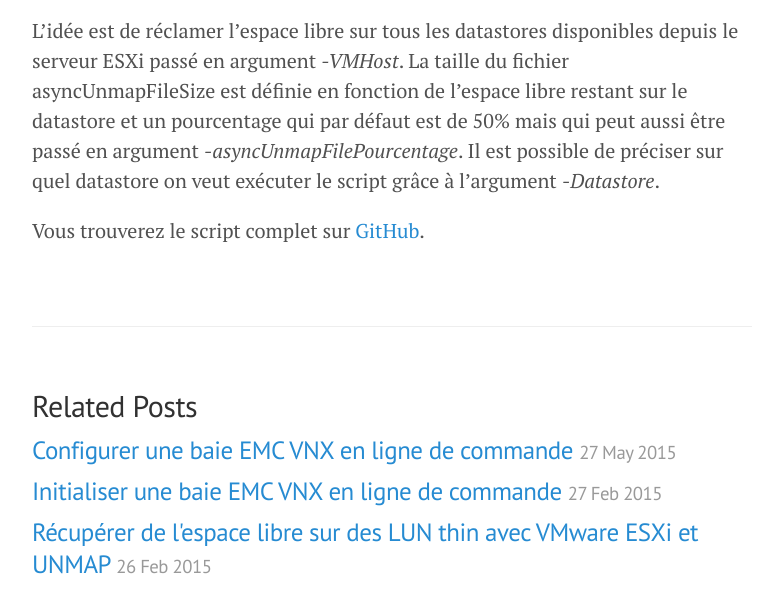
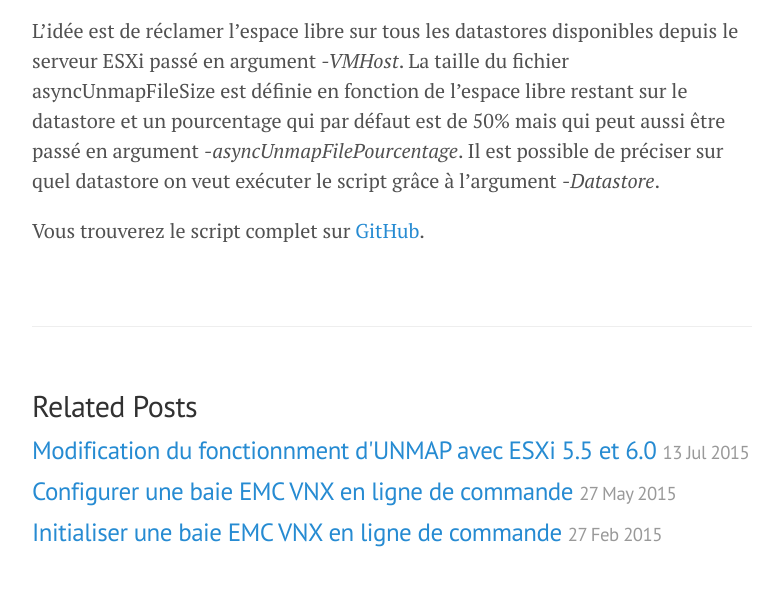
Before and after one commit to equelin/equelin.github.io, a Jekyll site: the page built from _posts/2015-03-26-VMware-ESXi-UNMAP-PowerCLI.md, in a window 1280 px wide, cut to the strip 656-1296 px from the top of the page. Shown: the top 613 px of the strip, without its empty margins (248-1027 px from the left). Built offline with Jekyll 4.4.1, drawn with Linux system fonts in a browser that asks for light colours; nearby versions of some CDN libraries; Markdown is read by kramdown in place of the engine named in the settings; some of the changed lines change nothing that is shown.

Commit message:
Nouvel article + corrections

```diff
--- a/_posts/2015-03-26-VMware-ESXi-UNMAP-PowerCLI.md
+++ b/_posts/2015-03-26-VMware-ESXi-UNMAP-PowerCLI.md
@@ -7,7 +7,7 @@
 
 Afin d'automatiser le process, je vous propose d'utiliser PowerCLI:
 
-{% gist 5262190e218b8ce69a58 %}
+{% gist 3996e376d94e07ec9bf7 %}
 
 L'idée est de réclamer l'espace libre sur tous les datastores disponibles depuis le serveur ESXi passé en argument *-VMHost*. La taille du fichier asyncUnmapFileSize est définie en fonction de l'espace libre restant sur le datastore et un pourcentage qui par défaut est de 50% mais qui peut aussi être passé en argument *-asyncUnmapFilePourcentage*. Il est possible de préciser sur quel datastore on veut exécuter le script grâce à l'argument *-Datastore*.
 
--- /dev/null
+++ b/_posts/2015-07-13-VMware-KB-ESXi-UNMAP.md
@@ -0,0 +1,16 @@
+---
+layout: post
+title: Modification du fonctionnment d'UNMAP avec ESXi 5.5 et 6.0
+---
+
+La lecture de cet [article](http://www.codyhosterman.com/2015/07/unmap-block-count-behavior-change-in-esxi-5-5-p3/) écrit par [Cody Hosterman](https://twitter.com/codyhosterman) m'a amené à revoir le script PowerCLI que j'avais écrit dans un précedent [post](http://blog.okcomputer.io/2015/03/26/VMware-ESXi-UNMAP-PowerCLI/).
+
+Cody y explique que le comportement de la primitive UNMAP a changé depuis les derniers patchs ESXi 5.5 (patch 3 build   2143827 pour être exacte) ainsi que dans ESXi 6.0. Ces modifications ont étés apportées afin d'éviter un purple screen (sic) lorsque qu'on utilise la primitive UNMAP en changeant le nombre de bloques à réclammer. La solution proposée par VMware a été de fixer ce nombre de bloques à 1% de l'espace libre restant sur le datastore.
+
+J'ai modifié le script pour prendre en compte le pourcentage recommandé par VMware. Vous pourrez l'executer même si vous n'avez pas la dernière version de patch.
+
+{% gist 5e035816236f46cde25e %}
+
+Le fonctionnement du script a légerement changé. Il va automatiquement choisir un des hosts qui a accès au datastore pour executer la primitive UNMAP. Le ou les datastores peuvent être indiqués avec l'argument *-Datastore* ou bien par le pipeline *Get-Datastore | .\ReclaimUnusedSpace.ps1*
+
+ Bien entendu vous trouverez le script complet sur [GitHub](https://github.com/equelin/vmware-powercli/blob/master/UNMAP/ReclaimUnusedSpace.ps1).
```
